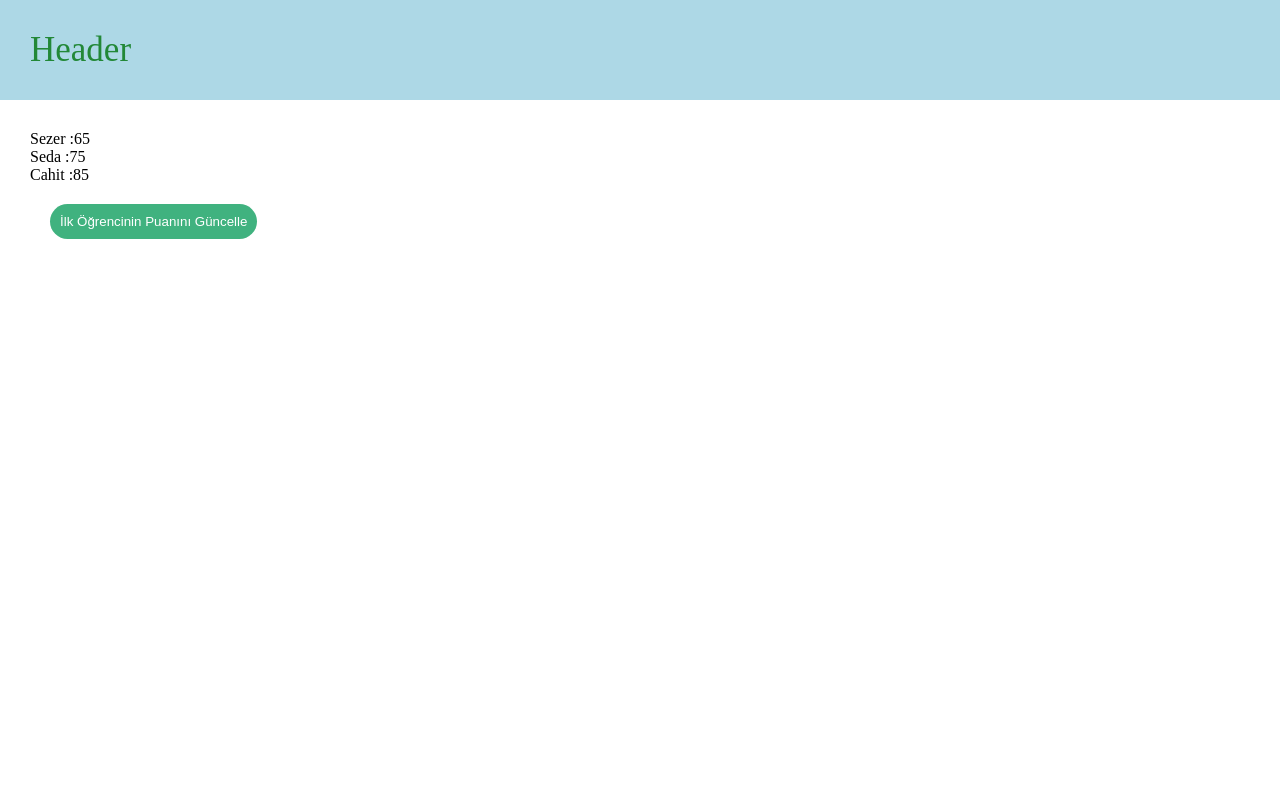
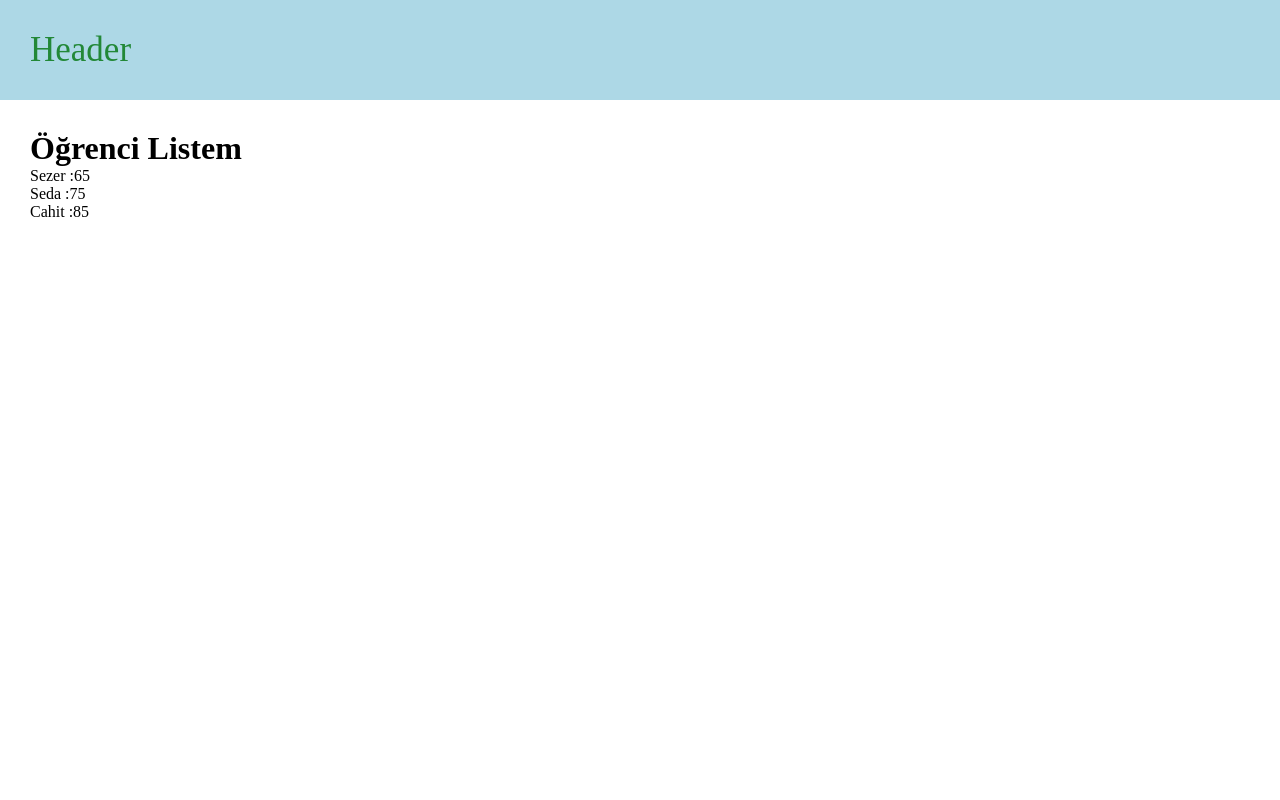
Before and after one commit to Sezer5/VueCompositionApiFirstProject, a Vue app: page / in a window 1280 px wide. Shown: the top 800 px of the page. Built offline with nearby package versions, Linux system fonts and the light colour scheme.

Commit message:
Slot Kullanımı

```diff
--- a/src/App.vue
+++ b/src/App.vue
@@ -5,8 +5,14 @@
           <!-- <Person :name="data.name" :lastName="data.lastName" :personAge="data.age" @update-lastname="updateLastname"/> -->
           <!-- <button @click="updateName">Adı Güncelle</button>
           <h1>{{name}}</h1> -->
-          <Students />
-
+          <!-- <Students /> -->
+         <Studentscore>
+              <ul>
+                  <li v-for="student in students" :key="student.id">
+                      <span>{{student.name}} :</span><span>{{student.score}}</span>
+                  </li>
+              </ul>
+         </Studentscore>
       </div>
     <Footer />
   </div>
@@ -19,6 +25,7 @@
 import Footer from '@/components/Fixed/Footer.vue'
 import Person from '@/components/UserInformation/Person.vue'
 import Students from '@/components/Students/Students.vue'
+import Studentscore from '@/components/Students/Studentscore.vue'
 import {ref} from 'vue'
     // export default{
     //     setup(){
--- /dev/null
+++ b/src/components/Students/Studentscore.vue
@@ -0,0 +1,12 @@
+<template>
+    <h1>Öğrenci Listem </h1>
+    <slot/>
+</template>
+
+<script setup>
+
+</script>
+
+<style>
+
+</style>
```
